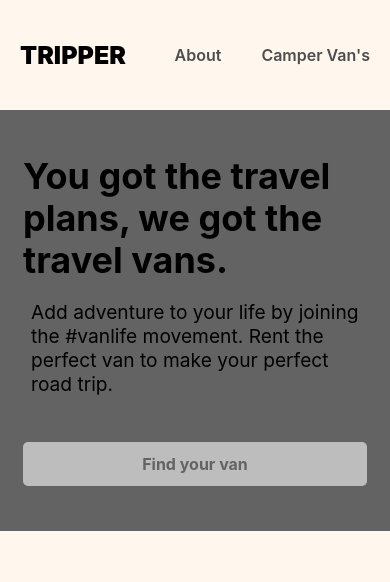
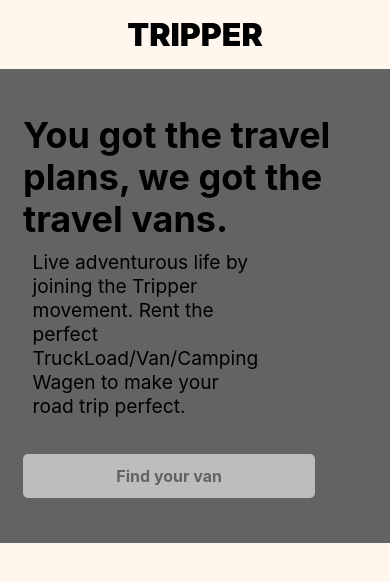
Before and after one commit to Yasir-Khan22/Tripper, a React (Vite) app: page / in a window 390 px wide. Shown: the top 582 px of the page. Built offline with nearby package versions, Linux system fonts and the light colour scheme.

Commit message:
fix - some changes made

```diff
--- a/src/App.css
+++ b/src/App.css
@@ -36,7 +36,6 @@
 }
 
 header {
-    height: 110px;
     display: flex;
     align-items: center;
     padding-block: 10px;
@@ -152,8 +151,8 @@
 .about-page-content h1,
 p {
     font-size: 1.2rem;
-    padding-inline: 0.5rem;
-    padding-block: 1.2rem;
+    margin: 0.6rem;
+
 }
 
 .about-page-cta {
@@ -177,7 +176,6 @@
     border-radius: 10px;
 }
 
-
 .van-list-container {
     padding-inline: 23px
 }
@@ -189,11 +187,6 @@
     gap: 34px;
     margin-top: 57px;
 }
-
-/* .van-tile a {
-    text-decoration: none;
-    color: #FFF7ED;
-} */
 
 .van-tile h1 {
     border: 2px solid red;
@@ -220,12 +213,52 @@
     background: #636363;
     padding-inline: 0.6rem;
     padding-block: 0.6rem;
-    border: 2px solid red;
     text-decoration: none;
+    border-radius: 5px;
     color: #FFF7ED;
+    display: block;
+    max-width: fit-content;
+    margin-left: 4px;
+    margin-top: 20px;
 }
 
 .van-detail-container img {
-    width: 100%;
+    border-radius: 10px;
     padding: 0 0.2rem;
 }
+
+.van-detail-container h1 {
+    margin-inline: 5px;
+    margin-block: 15px;
+
+
+}
+
+.van-detail-container .link-button {
+    margin: 5px;
+    font-size: 1.2rem;
+    background-color: #bdbdbd;
+    color: #636363;
+}
+
+@media only screen and (max-width: 425px) {
+    header .site-logo {
+        margin: 0 auto;
+        font-size: 2rem;
+    }
+
+    header nav {
+        display: none;
+    }
+
+
+    .home-container p {
+
+        max-width: min-content;
+    }
+
+    .home-container a {
+        max-width: 85%;
+    }
+
+}
--- a/src/pages/Home.jsx
+++ b/src/pages/Home.jsx
@@ -4,7 +4,7 @@
     return (
         <div className="home-container">
             <h1>You got the travel plans, we got the travel vans.</h1>
-            <p>Add adventure to your life by joining the #vanlife movement. Rent the perfect van to make your perfect road trip.</p>
+            <p>Live adventurous life by joining the Tripper movement. Rent the perfect TruckLoad/Van/Camping Wagen to make your road trip perfect.</p>
             <Link to="vans">Find your van</Link>
             {/* <p>{response}</p> */}
         </div>
--- a/src/pages/Vans.jsx
+++ b/src/pages/Vans.jsx
@@ -11,7 +11,11 @@
             .then(data => setVans(data))
     }, [])
 
-    const vanElements = vans?.map(van => (
+    return (
+        <div className="van-list-container">
+            <h1>Explore our Van's.</h1>
+            <div className="van-list">
+                {vans?.map(van => (
                     <div key={van.id} className="van-tile">
                         <Link to={`/vans/${van.id}`}>
                             <img src={van.imageUrl} />
@@ -22,13 +26,7 @@
                             <a className="cta-btn">{van.type}</a>
                         </Link>
                     </div>
-    ))
-
-    return (
-        <div className="van-list-container">
-            <h1>Explore our Van's.</h1>
-            <div className="van-list">
-                {vanElements}
+                ))}
             </div>
         </div>
     )
```
Lines whose indentation alone changed are shown as unchanged.
